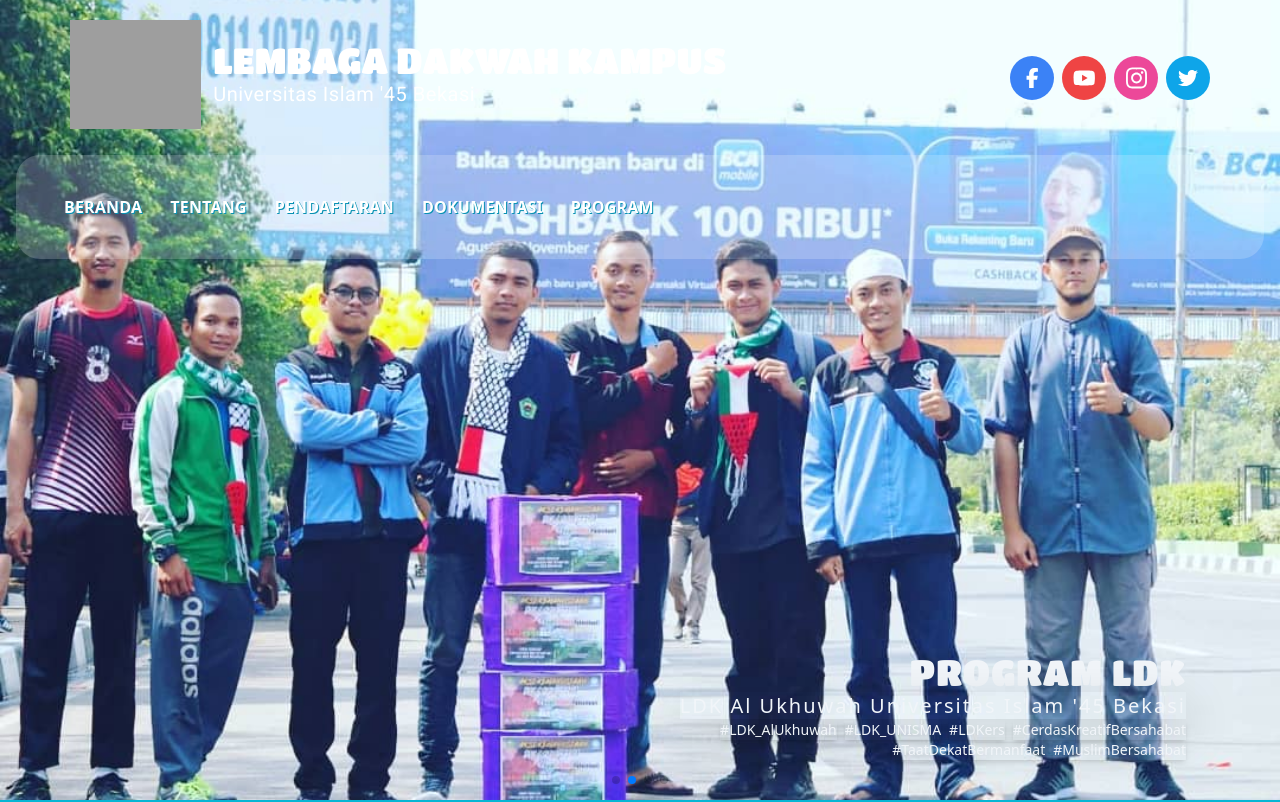
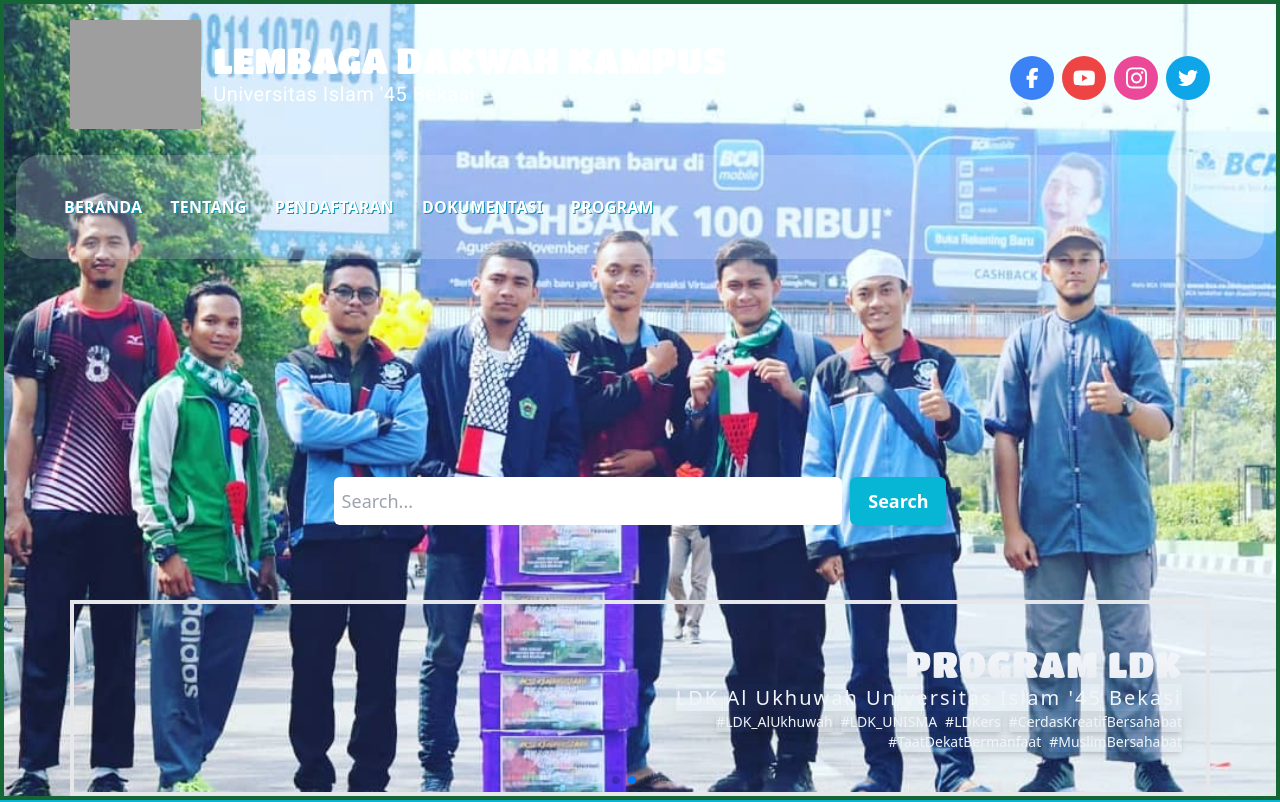
Before and after one commit to jayamiko/LDK-AlUkhuwah-Website, a Next.js app: page /program in a window 1280 px wide. Shown: the top 802 px of the page. Built offline with nearby package versions, Linux system fonts and the light colour scheme; grey boxes are pictures that could not be loaded; a web font is replaced by a local one.

Commit message:
Create Search Input a Carousel at Program Page

```diff
--- a/components/utils/Button.jsx
+++ b/components/utils/Button.jsx
@@ -2,9 +2,10 @@ import React from 'react'
 import Link from 'next/link'
 import { FontAwesomeIcon } from "@fortawesome/react-fontawesome";
 
-function Button({path, text, icon}) {
+function Button({path, text, icon, onSubmit}) {
   return (
     <>
+      {path ? (
         <Link href={path}>
           <a>
             <button className="w-full h-10 rounded-md bg-cyan-500 shadow-md text-white font-semibold">
@@ -16,6 +17,14 @@ function Button({path, text, icon}) {
             </button>
           </a>
         </Link>
+      ) : (
+        <button
+          className="w-24 h-12 rounded-md bg-cyan-500 shadow-md text-white font-semibold"
+          onSubmit={onSubmit}
+        >
+          {text}
+        </button>
+      )}
     </>
   )
 }
--- a/components/utils/Title.jsx
+++ b/components/utils/Title.jsx
@@ -4,7 +4,7 @@ import { tags } from "../../data/data";
 
 function TitlePage(props) {
   return (
-    <div className="relative z-40 h-screen container mx-auto px-4 sm:px-0 text-slate-100 flex flex-col items-end justify-end py-10">
+    <div className="border-4 z-40 h-fit container mx-auto px-4 sm:px-0 text-slate-100 flex flex-col items-end justify-end py-10">
       <div className="w-full lg:w-1/2">
         <div className="w-full lg:text-right">
           <h1 className="uppercase m-0 text-4xl font-titan tracking-wide">
--- a/pages/program/index.jsx
+++ b/pages/program/index.jsx
@@ -1,4 +1,5 @@
-import React from 'react'
+import React, {useState, useEffect} from 'react'
+import { blog } from "../../data/data";
 // Import Swiper React components
 import { Swiper, SwiperSlide } from "swiper/react";
 import styles from "./program.module.css"
@@ -10,6 +11,7 @@ import "swiper/css/navigation";
 // import required modules
 import { Autoplay, Pagination } from "swiper";
 import Title from '../../components/utils/Title';
+import Button from '../../components/utils/Button';
 
 function ProgramPage() {
 
@@ -18,30 +20,62 @@ function ProgramPage() {
     styles.carouselCover2,
     styles.carouselCover3,
     styles.carouselCover4
-  ]
+  ];
+
+  const [query, setQuery] = useState("");
+  const [resultQuery, setResultQuery] = useState([]);
+
+  const searching = () => {
+    const resultSearch = blog.filter(item => {
+      const title = item.title.toLowerCase().includes(query.toLowerCase());
+      if (query === "") {
+        return item;
+      } else if (title) {
+        return item;
+      }
+    });
+    setResultQuery(resultSearch);
+  }
+
+  useEffect(() => {
+    searching()
+  }, [query])
+
+  // const module = !query ? [Autoplay, Pagination] : [Pagination]
 
   return (
     <>
         <Swiper
-          spaceBetween={30}
+          spaceBetween={0}
           centeredSlides={true}
           loop={true}
-          autoplay={{
+          autoplay={!query && {
             delay: 2500,
-            disableOnInteraction: false,
+            disableOnInteraction: true,
           }}
           pagination={{
-            clickable: true,
+            clickable: false,
           }}
           navigation={false}
-          modules={[Autoplay, Pagination]}
+          modules={!query ? [Autoplay, Pagination] : [Pagination]}
           className="mySwiper"
           >
             {carouselArray.map((carousel, index)=> {
               return (
                 <SwiperSlide key={index}>
                   <section className={carousel}>
-                    <Title title="Program LDK" />
+                    <div className='border-4 border-green-800 h-full flex flex-col justify-end items-center'>
+                      <div className='space-x-2 h-1/4 w-full flex items-center justify-center'>
+                        <input
+                          type="text"
+                          className="w-2/5 h-12 text-slate-400 pl-2 py-2 rounded-md focus:outline-none focus:ring-2 focus:ring-cyan-500"
+                          placeholder="Search..."
+                          onChange={event => setQuery(event.target.value)}
+                        />
+                        <Button path="" text="Search" onSubmit={searching} />
+                      </div>
+                      <Title title="Program LDK" />
+                    </div>
                   </section>
                 </SwiperSlide>
               )
```
Lines whose indentation alone changed are shown as unchanged.
